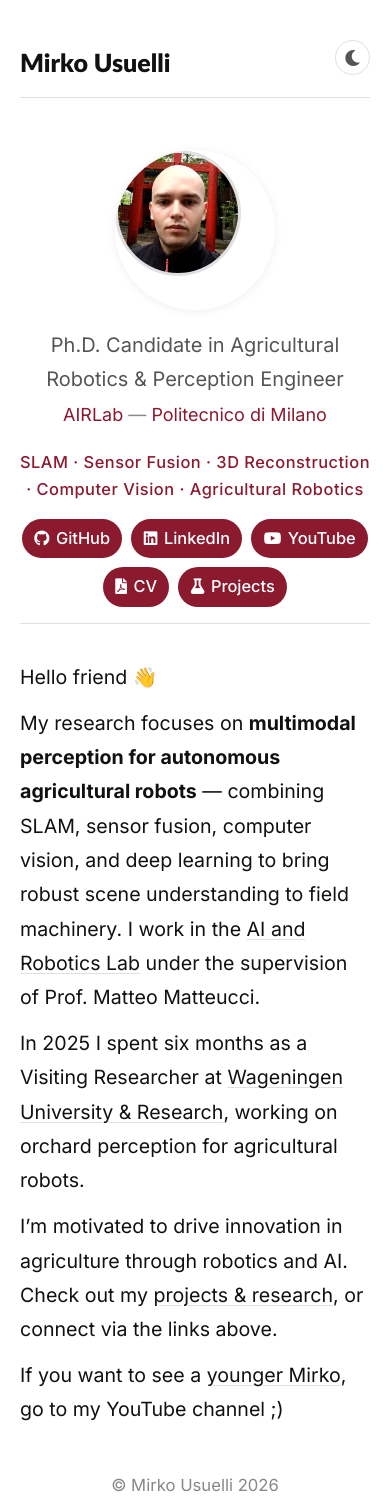
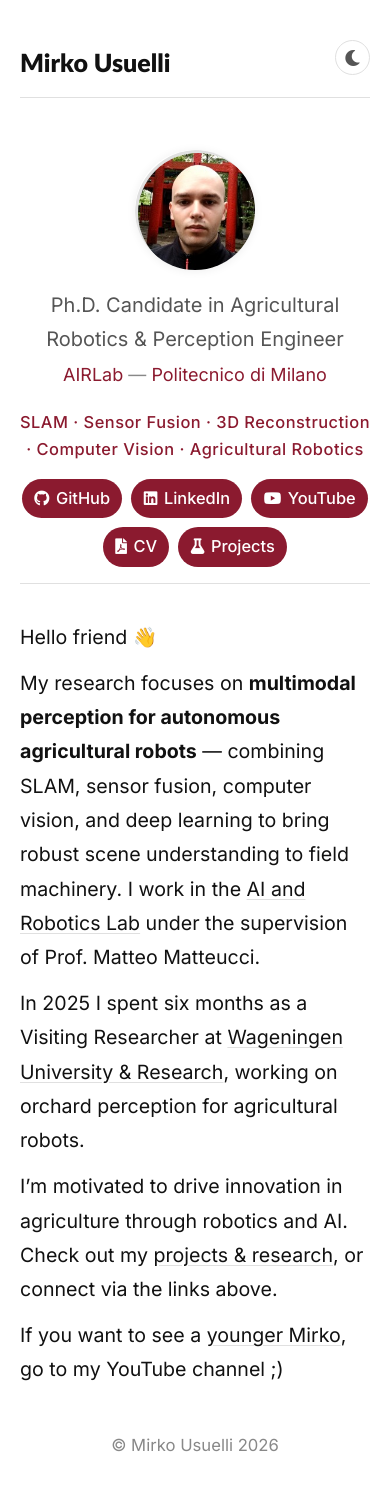
Before and after one commit to mirkousuelli/mirkousuelli.github.io, a Jekyll site: the page built from index.md, in a window 390 px wide. Built offline with Jekyll 4.4.1, drawn with Linux system fonts in a browser that asks for light colours; nearby versions of some CDN libraries; after the commit the page ends 1461 px from its top, so only the background shows below that.

Commit message:
Add responsive styles for home profile wrap

```diff
--- a/assets/css/_sass/home.scss
+++ b/assets/css/_sass/home.scss
@@ -402,6 +402,7 @@ blockquote {
 
 /* Responsive */
 @media screen and (max-width: 600px) {
+  .home-profile-wrap { width: 120px; height: 120px; }
   .home-profile { width: 120px; height: 120px; }
   .home-name { font-size: 1.6em; }
   .home-btn { font-size: 0.82em; padding: 0.35em 0.75em; }
```
